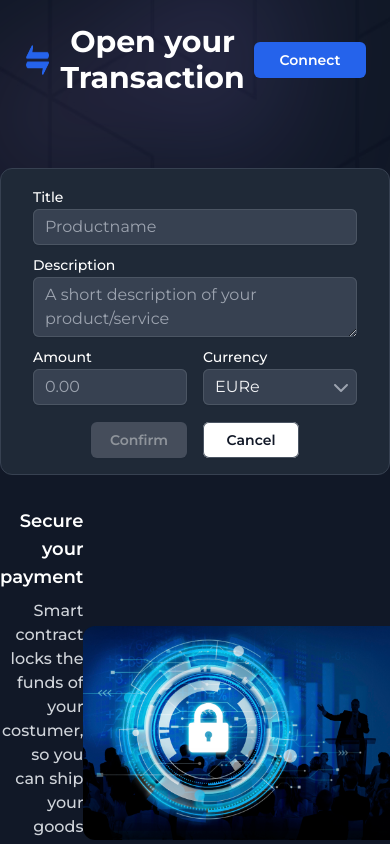
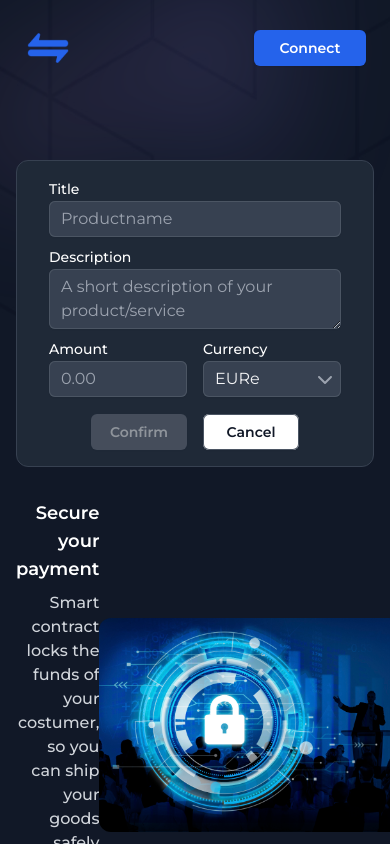
Before and after one commit to aschenkuttel/peerpal, a React (Create React App) app: page /open in a window 390 px wide. Shown: the top 844 px of the page. Built offline with nearby package versions, Linux system fonts and the light colour scheme.

Commit message:
header and page fix

```diff
--- a/src/components/Header.js
+++ b/src/components/Header.js
@@ -8,7 +8,7 @@ export default function Header({children, className}) {
     return (
         <header className={clsx("bg-gray-100 border-b border-gray-200 shadow-lg", className)}>
             <nav className="flex items-center justify-between p-6 lg:px-8" aria-label="Global">
-                <div className="flex lg:flex-1">
+                <div className="flex flex-1">
                     <Link to="/">
                         <img
                             className="h-12 w-auto"
@@ -20,7 +20,7 @@ export default function Header({children, className}) {
 
                 {children}
 
-                <div className="flex">
+                <div className="flex flex-1 justify-end">
                     <ConnectButton/>
                 </div>
             </nav>
--- a/src/components/Page.js
+++ b/src/components/Page.js
@@ -10,7 +10,7 @@ export default function Page({children, headerChildren}) {
                 {headerChildren}
             </Header>
 
-            <div className="z-10 w-full h-full flex flex-col justify-center items-center flex-1 isolate overflow-hidden">
+            <div className="z-10 w-full h-full flex flex-col justify-center items-center flex-1 isolate overflow-hidden p-4">
                 {children}
             </div>
 
--- a/src/pages/Open.js
+++ b/src/pages/Open.js
@@ -252,7 +252,7 @@ export default function Open() {
 
     return (
         <Page headerChildren={
-            <p className="text-center text-white text-3xl font-bold">Open your Transaction</p>
+            <p className="hidden text-center text-white text-3xl font-bold md:block">Open your Transaction</p>
         }>
             {content()}
         </Page>
```
